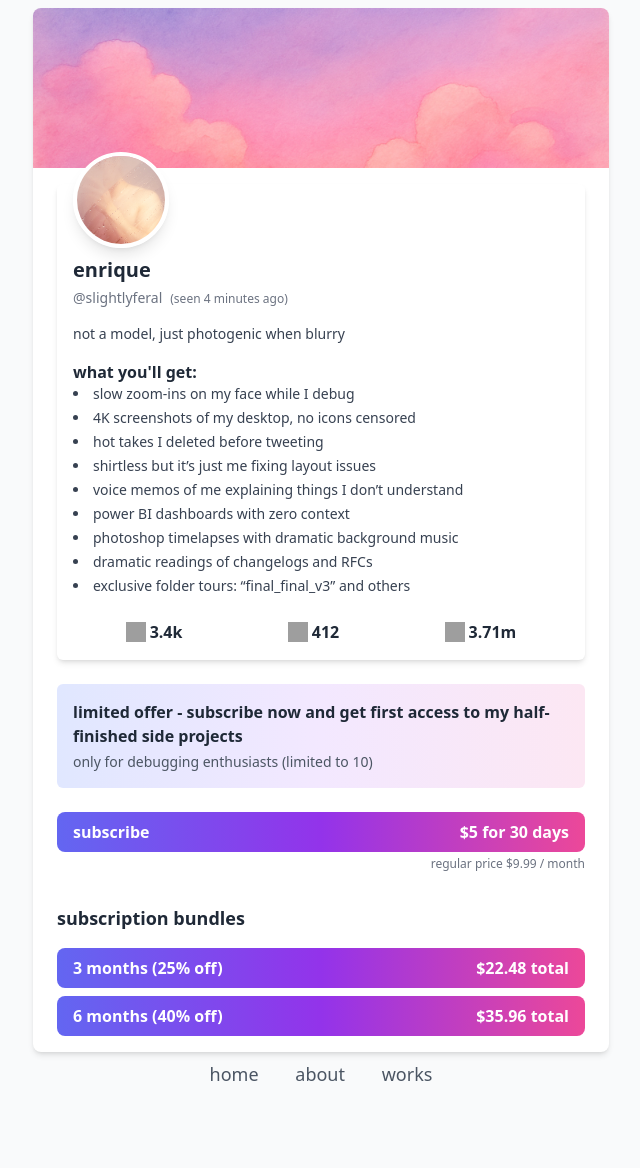
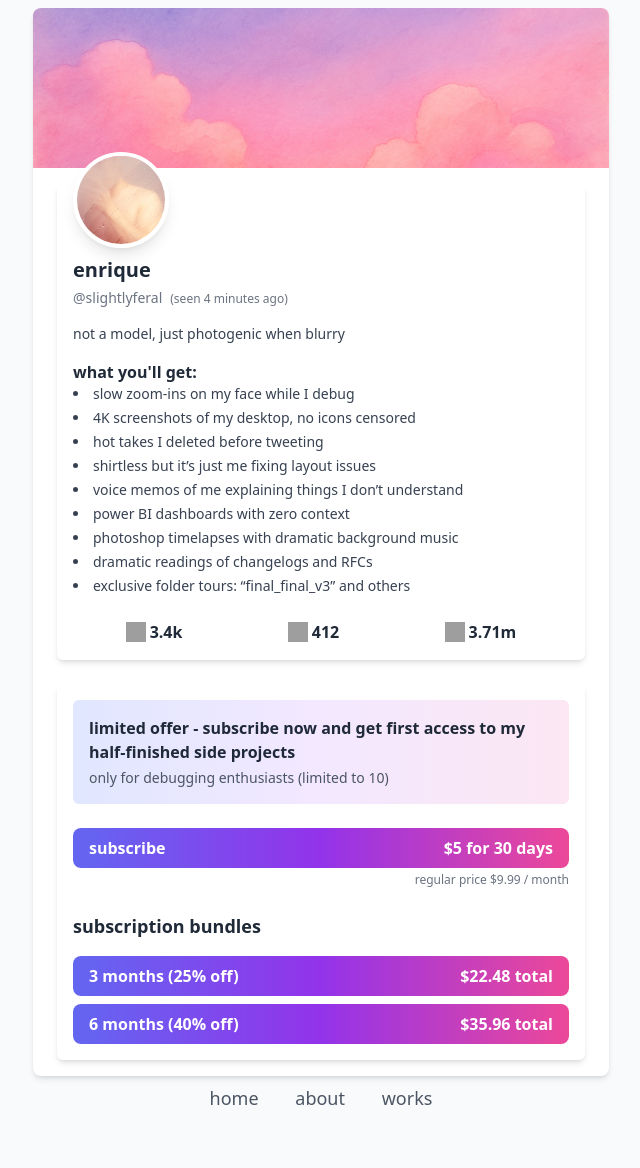
Before and after one commit to enriquebarragan/enriquebarragan.github.io, a Jekyll site: the page built from rips/onlyfans/index.md, in a window 1280 px wide. Shown: the whole page, without its empty margins (319-959 px from the left). Built offline with Jekyll 4.4.1, drawn with Linux system fonts in a browser that asks for light colours; nearby versions of some CDN libraries; before the commit the page ends 1144 px from its top, so only the background shows below that; grey boxes are pictures that could not be loaded.

Commit message:
Update index.md

```diff
--- a/rips/onlyfans/index.md
+++ b/rips/onlyfans/index.md
@@ -8,15 +8,16 @@ permalink: /rips/onlyfans/
   <!-- cover image -->
   <img src="/assets/images/of-cover.jpg" alt="cover image" class="w-full h-40 object-cover object-center">
 
-  <div class="px-6 py-4">
-    <!-- top content box -->
+  <div class="px-6 py-4 space-y-6">
+
+    <!-- SECTION 1: Profile Box -->
     <div class="bg-white shadow-md rounded-md p-4">
       <!-- profile picture -->
       <div class="flex -mt-12">
         <img src="/assets/images/of-pfp.JPG" alt="profile picture" class="w-24 h-24 rounded-full border-4 border-white shadow-lg">
       </div>
 
-  <div class="mt-2">
+      <div class="mt-2">
         <h1 class="text-xl font-semibold">enrique</h1>
         <div class="mt-1 text-gray-500 text-sm flex items-baseline space-x-2">
           <span>@slightlyferal</span>
@@ -24,7 +25,7 @@ permalink: /rips/onlyfans/
         </div>
       </div>
 
-  <p class="mt-4 text-sm text-gray-700">not a model, just photogenic when blurry</p>
+      <p class="mt-4 text-sm text-gray-700">not a model, just photogenic when blurry</p>
       <p class="mt-4 font-semibold text-gray-800">what you'll get:</p>
       <ul class="list-disc list-inside text-sm text-gray-700 space-y-1">
         <li>slow zoom-ins on my face while I debug</li>
@@ -38,7 +39,7 @@ permalink: /rips/onlyfans/
         <li>exclusive folder tours: “final_final_v3” and others</li>
       </ul>
 
-  <div class="mt-6 flex justify-around text-center">
+      <div class="mt-6 flex justify-around text-center">
         <div class="flex items-center space-x-1">
           <img src="/assets/parodies/onlyfans/picture-icon.svg" alt="pictures icon" class="w-5 h-5">
           <span class="font-bold">3.4k</span>
@@ -54,14 +55,14 @@ permalink: /rips/onlyfans/
       </div>
     </div>
 
-    <!-- subscription section -->
-  <div class="mt-6">
+    <!-- SECTION 2: Subscription Box -->
+    <div class="bg-white shadow-md rounded-md p-4 space-y-6">
       <div class="bg-gradient-to-r from-indigo-100 via-purple-100 to-pink-100 p-4 rounded-md">
         <h2 class="font-semibold text-gray-800">limited offer - subscribe now and get first access to my half-finished side projects</h2>
         <p class="text-sm text-gray-600 mt-1">only for debugging enthusiasts (limited to 10)</p>
       </div>
 
-  <div class="mt-6">
+      <div>
         <button class="w-full py-2 px-4 rounded-lg font-semibold bg-gradient-to-r from-indigo-500 via-purple-600 to-pink-500 text-white flex justify-between">
           <span>subscribe</span>
           <span>$5 for 30 days</span>
@@ -69,7 +70,7 @@ permalink: /rips/onlyfans/
         <p class="text-right text-xs text-gray-500 mt-1">regular price $9.99 / month</p>
       </div>
 
-  <div class="mt-8">
+      <div>
         <h3 class="text-lg font-semibold">subscription bundles</h3>
         <div class="mt-4 space-y-2">
           <button class="w-full py-2 px-4 rounded-lg font-semibold bg-gradient-to-r from-indigo-500 via-purple-600 to-pink-500 text-white flex justify-between">
@@ -83,5 +84,6 @@ permalink: /rips/onlyfans/
         </div>
       </div>
     </div>
+
   </div>
 </div>
```
